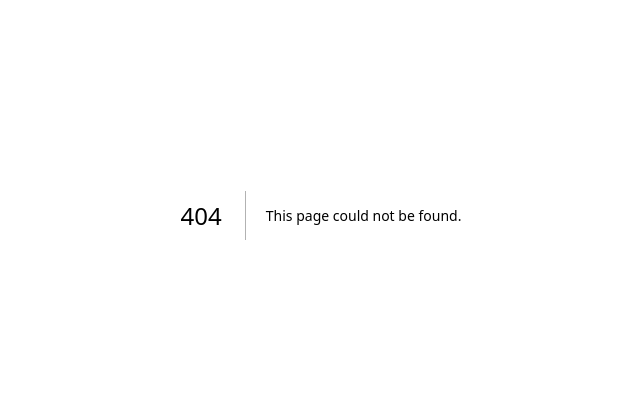
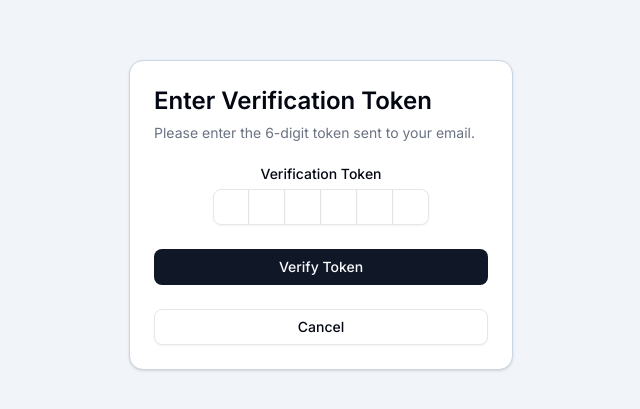
Before and after one commit to Sharjun-Hussain/pos-web, a Next.js app: page /verify-token in a window 1280 px wide. Before the commit this address had no page. Shown: the part 185-594 px from the top of the page, without its empty margins (319-959 px from the left). Built offline with nearby package versions, Linux system fonts and the light colour scheme.

Commit message:
feat:Added verify token and forgot password pages

```diff
--- /dev/null
+++ b/src/app/(auth)/forgot-password/page.jsx
@@ -0,0 +1,111 @@
+// app/forgot-password/page.jsx
+"use client";
+
+import { useState } from "react";
+import Link from "next/link";
+import { useRouter } from "next/navigation";
+import { zodResolver } from "@hookform/resolvers/zod";
+import { useForm } from "react-hook-form";
+import { z } from "zod";
+import { toast } from "sonner";
+import { Mail, Loader2 } from "lucide-react";
+
+import { Button } from "@/components/ui/button";
+import {
+  Card,
+  CardContent,
+  CardDescription,
+  CardHeader,
+  CardTitle,
+} from "@/components/ui/card";
+import {
+  Form,
+  FormControl,
+  FormField,
+  FormItem,
+  FormLabel,
+  FormMessage,
+} from "@/components/ui/form";
+import { Input } from "@/components/ui/input";
+
+const formSchema = z.object({
+  email: z.string().email({ message: "A valid email is required." }).trim(),
+});
+
+export default function ForgotPasswordPage() {
+  const [isLoading, setIsLoading] = useState(false);
+  const router = useRouter();
+
+  const form = useForm({
+    resolver: zodResolver(formSchema),
+    defaultValues: { email: "" },
+  });
+
+  async function onSubmit(values) {
+    setIsLoading(true);
+    console.log("Requesting password reset for:", values.email);
+
+    // Simulate API call
+    await new Promise((resolve) => setTimeout(resolve, 1500));
+
+    // Show a success toast
+    toast.success("Reset link sent!", {
+      description: `A password reset token has been sent to ${values.email}.`,
+    });
+
+    setIsLoading(false);
+
+    // Redirect to the token verification page
+    router.push("/verify-token");
+  }
+
+  return (
+    <main className="flex min-h-screen items-center justify-center bg-slate-100 dark:bg-slate-900 p-4">
+      <Card className="w-full max-w-sm border-slate-300 dark:border-slate-700">
+        <CardHeader>
+          <CardTitle className="text-2xl">Forgot Password</CardTitle>
+          <CardDescription>
+            Enter your email to receive a password reset token.
+          </CardDescription>
+        </CardHeader>
+        <CardContent>
+          <Form {...form}>
+            <form onSubmit={form.handleSubmit(onSubmit)} className="space-y-6">
+              <FormField
+                control={form.control}
+                name="email"
+                render={({ field }) => (
+                  <FormItem>
+                    <FormLabel>Email</FormLabel>
+                    <div className="relative">
+                      <Mail className="absolute left-3 top-1/2 -translate-y-1/2 h-5 w-5 text-slate-400" />
+                      <FormControl>
+                        <Input
+                          placeholder="name@example.com"
+                          type="email"
+                          className="pl-10"
+                          {...field}
+                        />
+                      </FormControl>
+                    </div>
+                    <FormMessage />
+                  </FormItem>
+                )}
+              />
+              <Button type="submit" className="w-full" disabled={isLoading}>
+                {isLoading ? (
+                  <Loader2 className="animate-spin" />
+                ) : (
+                  "Send Reset Token"
+                )}
+              </Button>
+              <Button variant="outline" className="w-full" asChild>
+                <Link href="/login">Back to Login</Link>
+              </Button>
+            </form>
+          </Form>
+        </CardContent>
+      </Card>
+    </main>
+  );
+}
--- /dev/null
+++ b/src/app/(auth)/verify-token/page.jsx
@@ -0,0 +1,123 @@
+// app/verify-token/page.jsx
+"use client";
+
+import { useState } from "react";
+import Link from "next/link";
+import { useRouter } from "next/navigation";
+import { zodResolver } from "@hookform/resolvers/zod";
+import { useForm } from "react-hook-form";
+import { z } from "zod";
+import { toast } from "sonner";
+import { Loader2 } from "lucide-react";
+
+import { Button } from "@/components/ui/button";
+import {
+  Card,
+  CardContent,
+  CardDescription,
+  CardHeader,
+  CardTitle,
+} from "@/components/ui/card";
+import {
+  Form,
+  FormControl,
+  FormField,
+  FormItem,
+  FormLabel,
+  FormMessage,
+} from "@/components/ui/form";
+import {
+  InputOTP,
+  InputOTPGroup,
+  InputOTPSlot,
+} from "@/components/ui/input-otp";
+
+const formSchema = z.object({
+  token: z.string().min(6, { message: "Token must be 6 characters." }),
+});
+
+export default function VerifyTokenPage() {
+  const [isLoading, setIsLoading] = useState(false);
+  const router = useRouter();
+
+  const form = useForm({
+    resolver: zodResolver(formSchema),
+    defaultValues: { token: "" },
+  });
+
+  async function onSubmit(values) {
+    setIsLoading(true);
+    console.log("Verifying token:", values.token);
+
+    // Simulate API call
+    await new Promise((resolve) => setTimeout(resolve, 1500));
+
+    // Example of failed verification
+    if (values.token !== "123456") {
+      toast.error("Invalid Token", {
+        description: "The token you entered is incorrect. Please try again.",
+      });
+      setIsLoading(false);
+      return;
+    }
+
+    toast.success("Token Verified!", {
+      description: "You can now reset your password.",
+    });
+    setIsLoading(false);
+
+    // On success, redirect to the reset password page
+    router.push("/reset-password");
+  }
+
+  return (
+    <main className="flex min-h-screen items-center justify-center bg-slate-100 dark:bg-slate-900 p-4">
+      <Card className="w-full max-w-sm border-slate-300 dark:border-slate-700">
+        <CardHeader>
+          <CardTitle className="text-2xl">Enter Verification Token</CardTitle>
+          <CardDescription>
+            Please enter the 6-digit token sent to your email.
+          </CardDescription>
+        </CardHeader>
+        <CardContent>
+          <Form {...form}>
+            <form onSubmit={form.handleSubmit(onSubmit)} className="space-y-6">
+              <FormField
+                control={form.control}
+                name="token"
+                render={({ field }) => (
+                  <FormItem className="flex flex-col items-center">
+                    <FormLabel>Verification Token</FormLabel>
+                    <FormControl>
+                      <InputOTP maxLength={6} {...field}>
+                        <InputOTPGroup>
+                          <InputOTPSlot index={0} />
+                          <InputOTPSlot index={1} />
+                          <InputOTPSlot index={2} />
+                          <InputOTPSlot index={3} />
+                          <InputOTPSlot index={4} />
+                          <InputOTPSlot index={5} />
+                        </InputOTPGroup>
+                      </InputOTP>
+                    </FormControl>
+                    <FormMessage />
+                  </FormItem>
+                )}
+              />
+              <Button type="submit" className="w-full" disabled={isLoading}>
+                {isLoading ? (
+                  <Loader2 className="animate-spin" />
+                ) : (
+                  "Verify Token"
+                )}
+              </Button>
+              <Button variant="outline" className="w-full" asChild>
+                <Link href="/login">Cancel</Link>
+              </Button>
+            </form>
+          </Form>
+        </CardContent>
+      </Card>
+    </main>
+  );
+}
```
